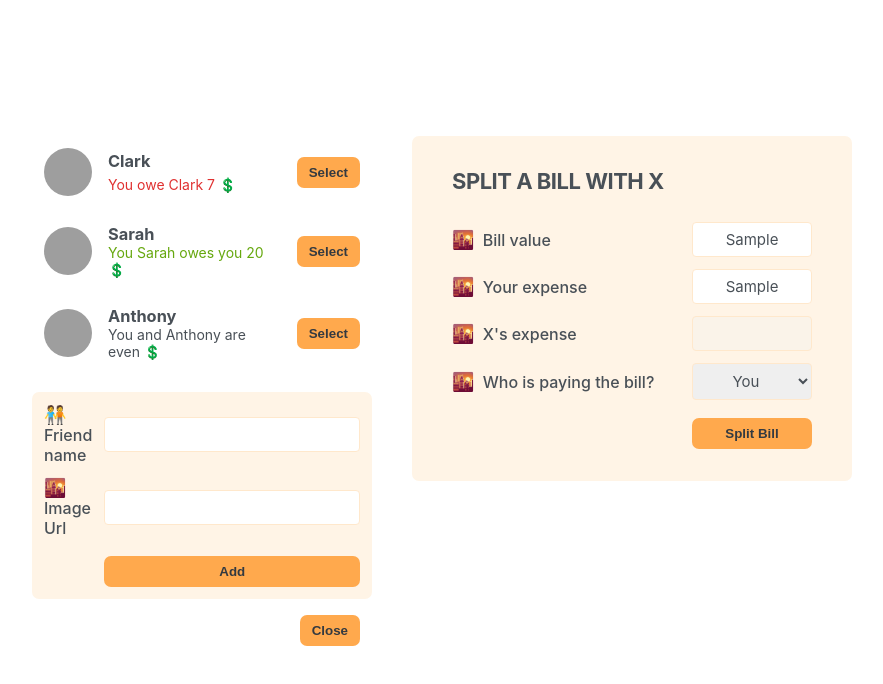
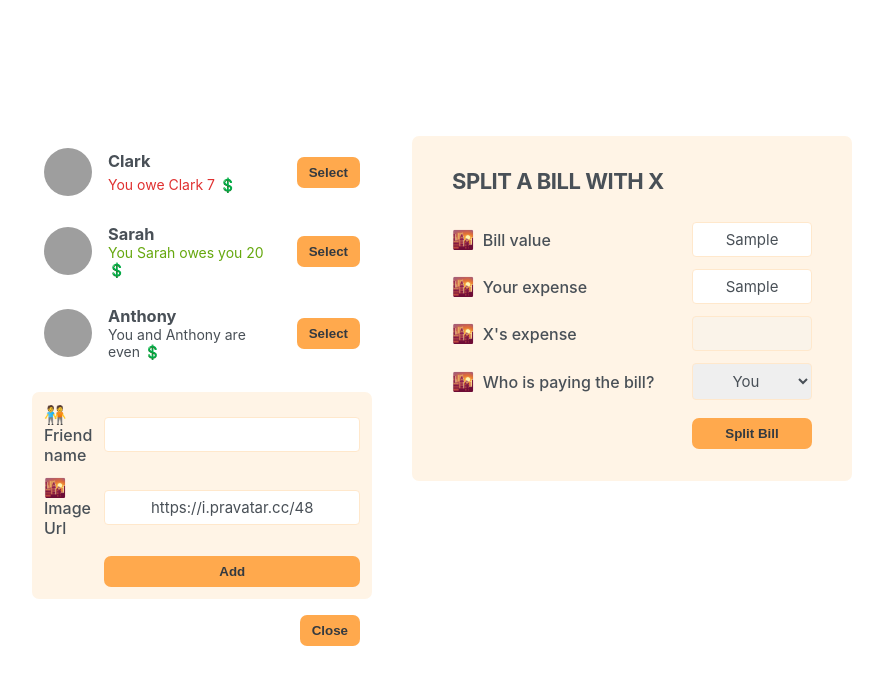
Before and after one commit to koayenay/eat-n-split, a React (Create React App) app: page / in a window 1280 px wide. Both pictures are taken after typing "Sample", "Sample" into the empty fields and a click on the button "Add Friend". Shown: the top 684 px of the page, without its empty margins (198-1081 px from the left). Built offline with nearby package versions, Linux system fonts and the light colour scheme; grey boxes are pictures that could not be loaded; the HTML template or start-up script is replaced by a standard one.

Commit message:
displaying the show friend

```diff
--- a/src/App.js
+++ b/src/App.js
@@ -21,16 +21,22 @@
   },
 ]
 export default function App() {
+  const [friends, setFriends] = useState(initialFriends)
   const [showAddFriend, setShowAddFriend] = useState(false)
 
   function handleShowAddFriend() {
     setShowAddFriend((show) => !show)
   }
+
+  function handleAddFriend(friend) {
+    setFriends((friends) => [...friends, friend])
+    setShowAddFriend(false)
+  }
   return (
     <div className='app'>
       <div className='sidebar'>
-        <FriendsList />
-        {showAddFriend && <FormAddFriend />}
+        <FriendsList friends={friends} />
+        {showAddFriend && <FormAddFriend onAddFriend={handleAddFriend} />}
         <Button onClick={handleShowAddFriend}>
           {showAddFriend ? "Close" : "Add Friend"}
         </Button>
@@ -47,8 +53,7 @@
     </button>
   )
 }
-function FriendsList() {
-  const friends = initialFriends
+function FriendsList({ friends }) {
   return (
     <ul>
       {friends.map((friend) => (
@@ -78,14 +83,37 @@
   )
 }
 
-function FormAddFriend() {
+function FormAddFriend({ onAddFriend }) {
+  const [name, setName] = useState("")
+  const [img, setImg] = useState("https://i.pravatar.cc/48")
+
+  function handleSubmit(e) {
+    e.preventDefault()
+
+    if (!name || !img) return
+
+    const id = crypto.randomUUID()
+    const newFriend = {
+      name,
+      img: `${img}?=${id}`,
+      balance: 0,
+    }
+    onAddFriend(newFriend)
+
+    setName("")
+    setImg("https://i.pravatar.cc/48")
+  }
   return (
-    <form className='form-add-friend'>
+    <form className='form-add-friend' onSubmit={handleSubmit}>
       <label>🧑‍🤝‍🧑Friend name</label>
-      <input type='text'></input>
+      <input
+        type='text'
+        value={name}
+        onChange={(e) => setName(e.target.value)}
+      ></input>
 
       <label>🌇 Image Url</label>
-      <input type='text' />
+      <input type='text' value={img} onChange={(e) => setImg(e.target.value)} />
 
       <Button>Add</Button>
     </form>
```
